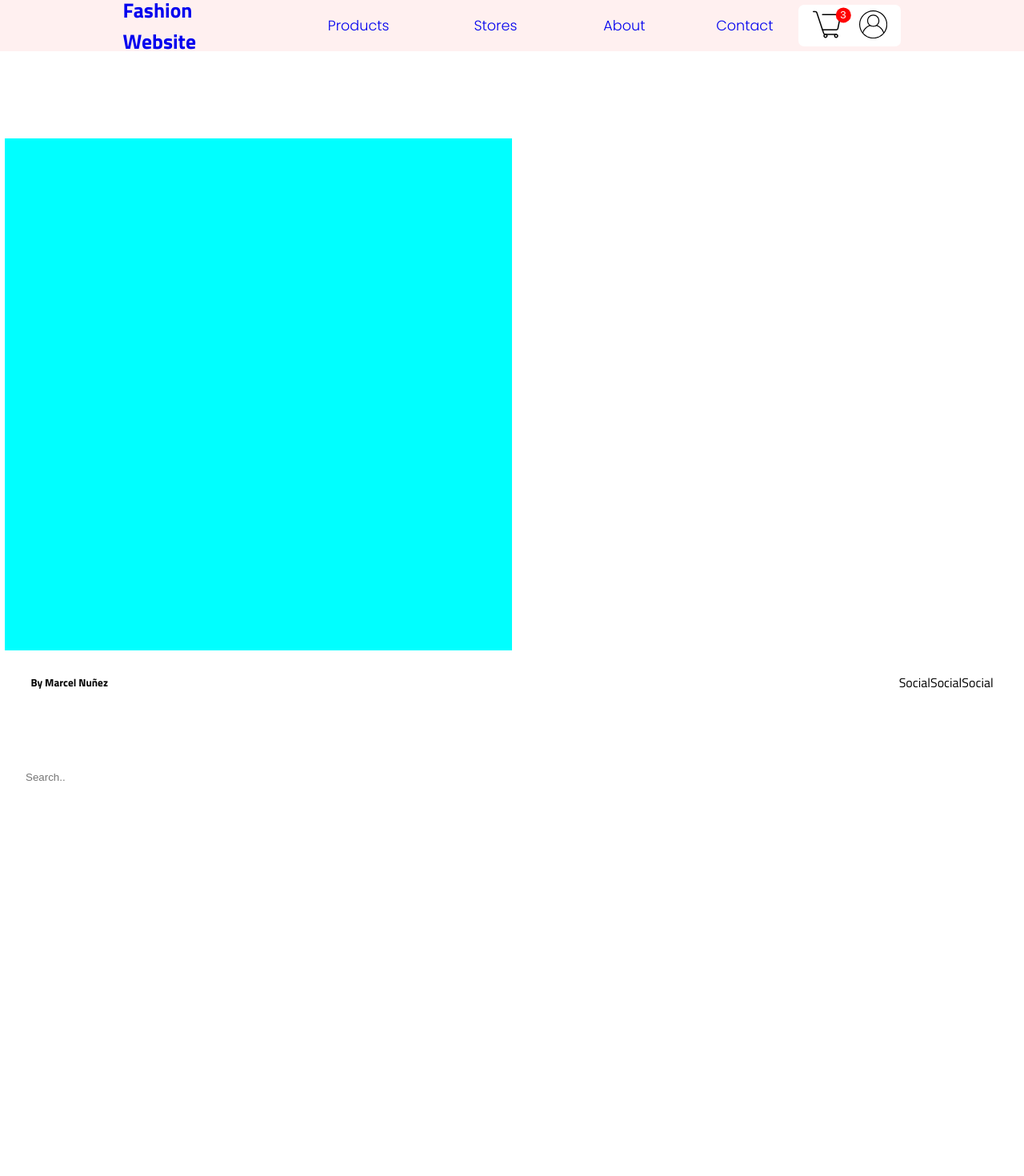
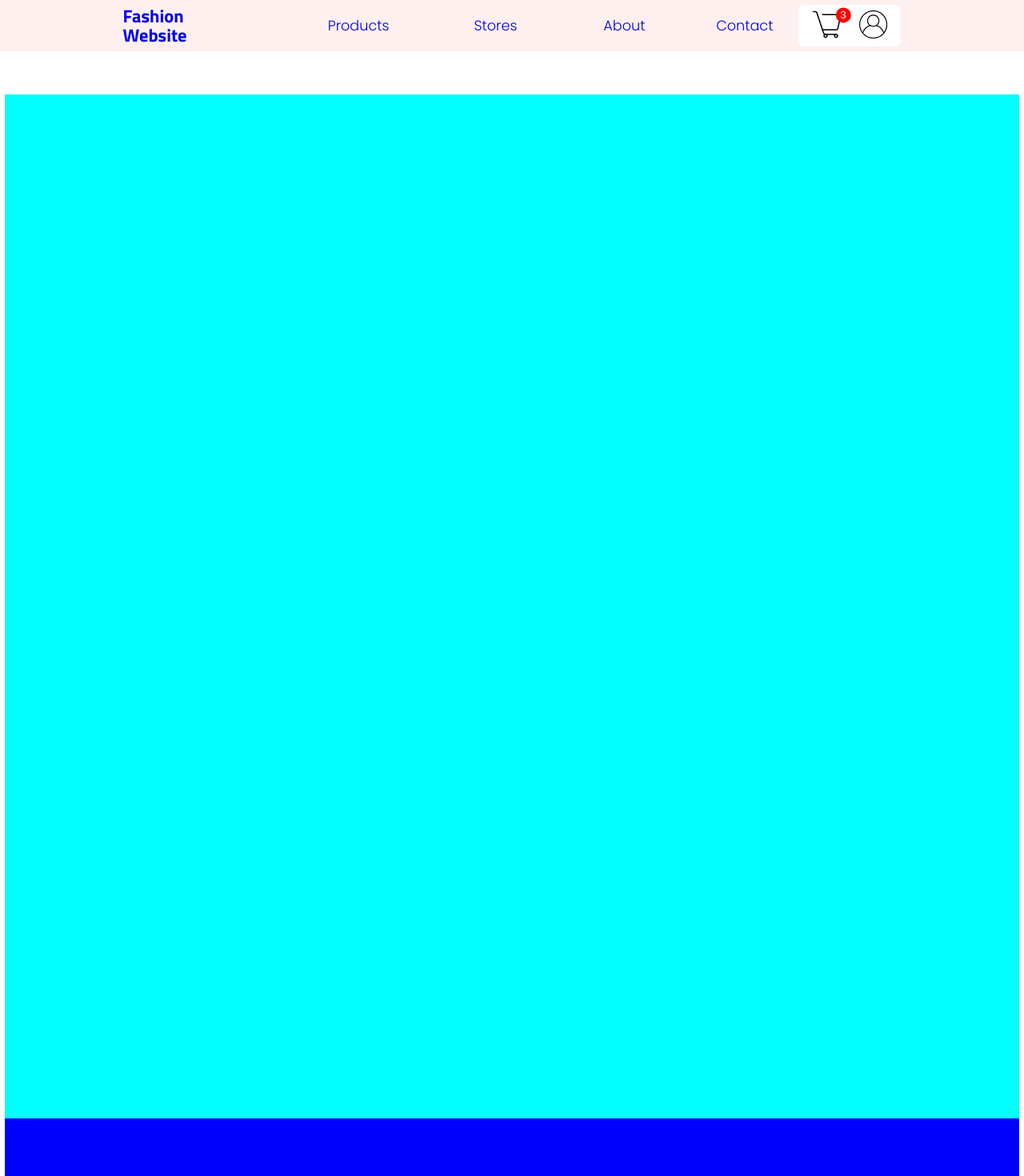
Before and after one commit to MarcelNDG/fashion-for-portfolio, a React (Create React App) app: page /sale in a window 1280 px wide. Shown: the top 1470 px of the page at 80% size. Before the commit the page ends 986 px from the top, so only its background shows below. Built offline with nearby package versions, Linux system fonts and the light colour scheme.

Commit message:
Changes sale 8/12/2021

```diff
--- a/src/App.css
+++ b/src/App.css
@@ -151,8 +151,7 @@ footer{
   width: 100%;
   padding: 1rem;
   min-height: 3rem;
-  border-bottom-left-radius: 10px;
-  border-bottom-right-radius: 10px;
+
   z-index: 1;
 }
 
@@ -324,16 +323,13 @@ z-index: 2;
   flex-direction: column;
   margin-top: 6.8rem;
   background-color: blue;
-
+  height: 100%;
 }
 
 .salesWrap h2{
   display: inline-block;
-
 }
-
-
-.saleCategory{
+.categoriesTop{
   height: 10rem;
   background-color: aqua;
 }
@@ -361,15 +357,19 @@ z-index: 2;
   background-color: transparent;
 }
 
+.searchContainer{
+  position: absolute;
+}
+
 .salesSearchBar{
   position: absolute;
   border: none;
   height: 1.8rem;
   width: 60vw;
+  margin-top: 4.2rem;
   padding-left: 1rem;
   margin-left: 1rem;
   border-radius: 20px;
-  margin-top: 4rem;
 
   z-index: 10;
 }
@@ -397,6 +397,7 @@ z-index: 2;
   .headerWrap{
     display: flex;
   }
+
   .headerOptionsWrap{
     display: flex;
     flex-direction: column;
@@ -423,7 +424,7 @@ z-index: 2;
   /* Main */
 
   main{
-    grid-template-columns: 1fr 1fr;
+    grid-template-columns: 1fr ;
   }
   .mainWrap{
     display: grid;
@@ -457,6 +458,11 @@ z-index: 2;
   /* Footer */
   footer{
     padding: 0 2rem;
+  }
+
+  /* Sales */
+  .searchContainer{
+    display: none;
   }
 }
 
@@ -509,7 +515,8 @@ z-index: 2;
 @media only screen and (min-width:720px)  {
   /* Targets galaxy fold horizontal and all mobile 720 desktop changes too */
   .topLogo{
-    font-size: 1.6rem;
+    font-size: 1.4rem;
+    line-height: 1.5rem;
   }
   .hmbgIcon{
     width: 2rem;
--- /dev/null
+++ b/src/components/CategoriesTop.js
@@ -0,0 +1,13 @@
+import React from 'react'
+
+
+
+const CategoriesTop = () => {
+    return (
+        <>
+            <div className='categoriesTop'></div>
+        </>
+    )
+}
+
+export default CategoriesTop
--- a/src/pages/Sale.js
+++ b/src/pages/Sale.js
@@ -5,6 +5,7 @@ import FooterContent from '../components/FooterContent'
 import MobileBtn from '../components/MobileBtn'
 import SalesOptions from '../components/SalesOptions'
 import SalesSearchBar from '../components/SalesSearchBar'
+import CategoriesTop from '../components/CategoriesTop'
 
 
 const Sale = () => {
@@ -16,12 +17,17 @@ const Sale = () => {
 
         <main>
                 <div className='salesWrap'>
+                    <div className='salesContainer'>
+                        <CategoriesTop />
+                        <CategoriesTop />
+                        <CategoriesTop />
+                        <CategoriesTop />
+                        <CategoriesTop />
+                        <CategoriesTop />
+                        <CategoriesTop />
+                        <CategoriesTop />
 
-                    <div className='salesContainer'>
-                        <div className='saleCategory'></div>
-                        <div className='saleCategory'></div>
-                        <div className='saleCategory'></div>
-                        <div className='saleCategory'></div>
+
 
 
 
```
